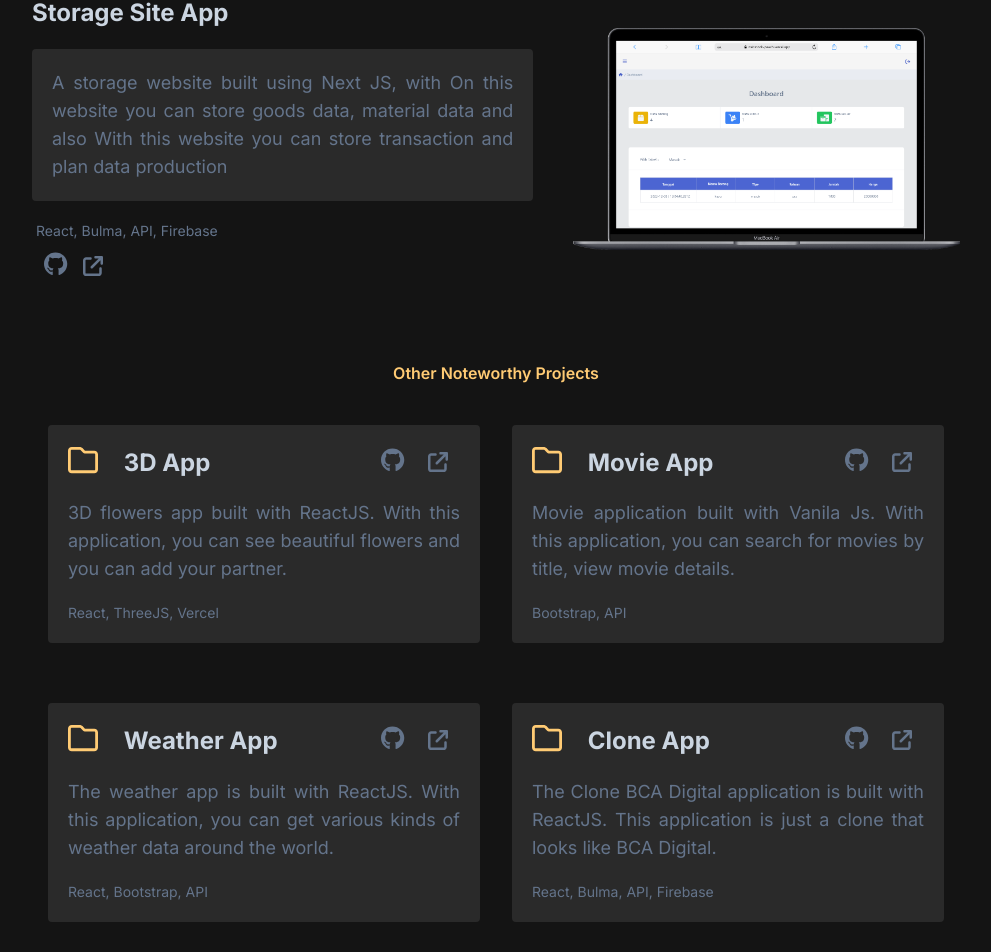
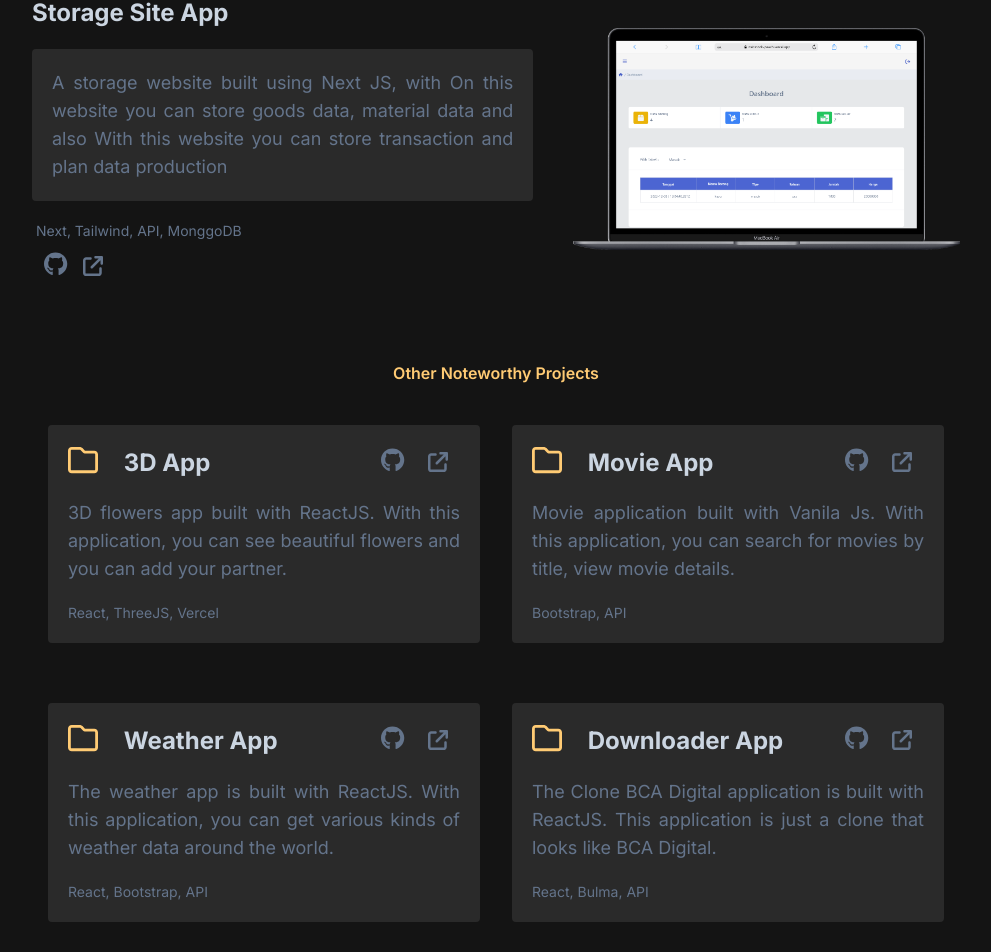
Before and after one commit to ZeroNoSho/Portofolio, a Next.js app: page / in a window 1280 px wide. Shown: the part 2897-3849 px from the top of the page, without its empty margins (144-1135 px from the left). Built offline with nearby package versions, Linux system fonts and the light colour scheme.

Commit message:
Please enter the commit message for your changes. Lines starting  with '' will be ignored, and an empty message aborts the commit.
 On branch main
 Your branch is up to date with 'origin/main'.

 Changes to be committed:
	modified:   app/page.js

```diff
--- a/app/page.js
+++ b/app/page.js
@@ -311,7 +311,7 @@ export default function Page() {
                     </p>
                   </div>
                   <p className="text-slate-500 text-sm pt-5 pb-2 pl-1 max-[765px]:pl-5 max-[765px]:text-xs">
-                    React, Bulma, API, Firebase
+                    Next, Tailwind, API, MonggoDB
                   </p>
                   <div className="pl-1 text max-[765px]:pl-4 max-[765px]:pb-5">
                     <Link
@@ -486,12 +486,12 @@ export default function Page() {
                         icon={faFolder}
                         className="p-color-style text-3xl pr-5"
                       />{" "}
-                      Clone App
+                      Downloader App
                     </p>
                     <div className=" text p-5">
                       <Link
                         className="text-2xl"
-                        href="https://github.com/ZeroNoSho/Comp"
+                        href="https://github.com/ZeroNoSho/Downloader"
                       >
                         <FontAwesomeIcon
                           icon={faGithub}
@@ -500,7 +500,7 @@ export default function Page() {
                       </Link>
                       <Link
                         className="text-xl"
-                        href="https://comp-eight.vercel.app/"
+                        href="https://downloader-zeta.vercel.app/"
                       >
                         <FontAwesomeIcon
                           icon={faArrowUpRightFromSquare}
@@ -516,7 +516,7 @@ export default function Page() {
                     Digital.
                   </p>
                   <p className="p-5 text-slate-500 text-sm max-[765px]:text-xs">
-                    React, Bulma, API, Firebase
+                    React, Bulma, API
                   </p>
                 </div>
               </div>
```
